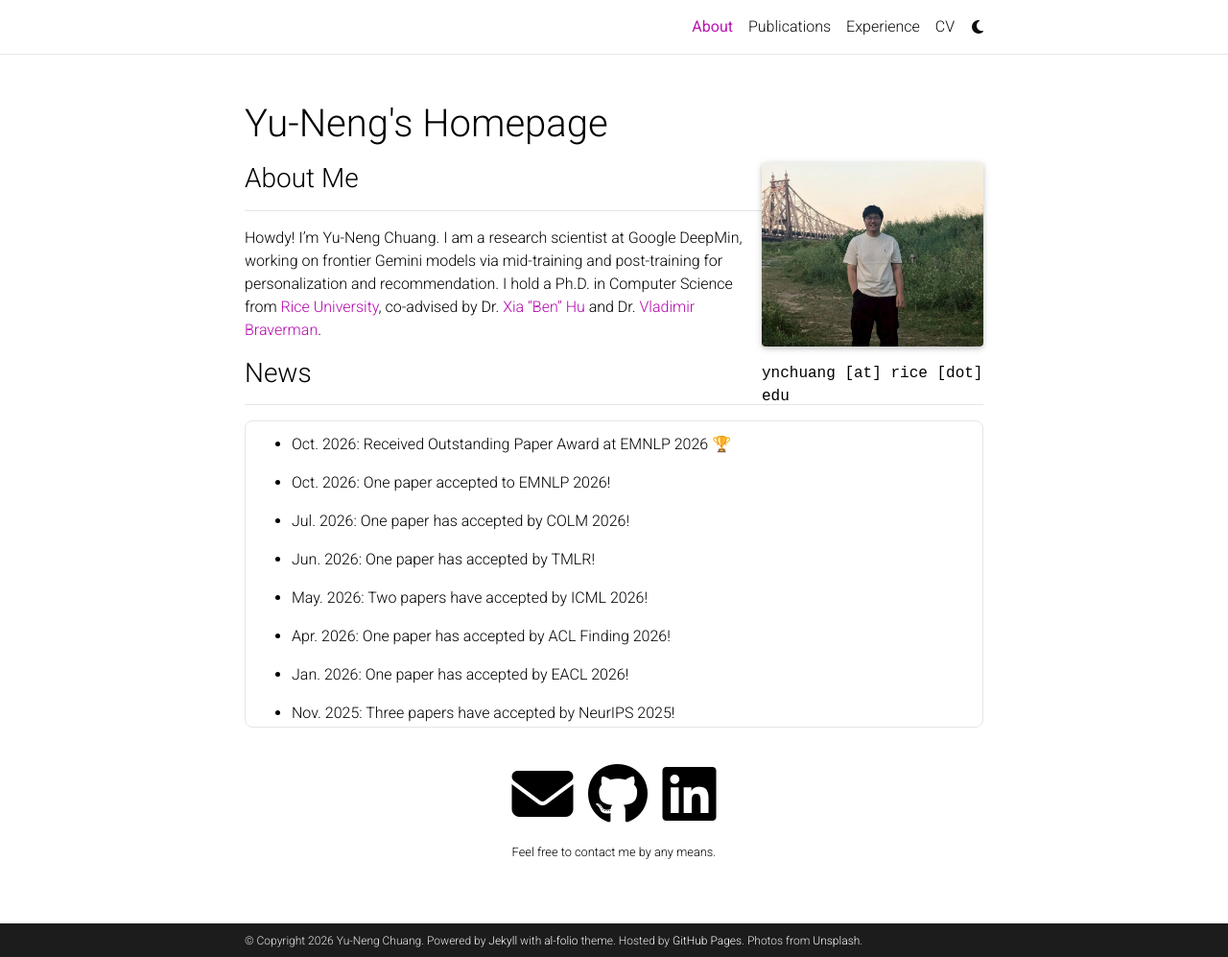
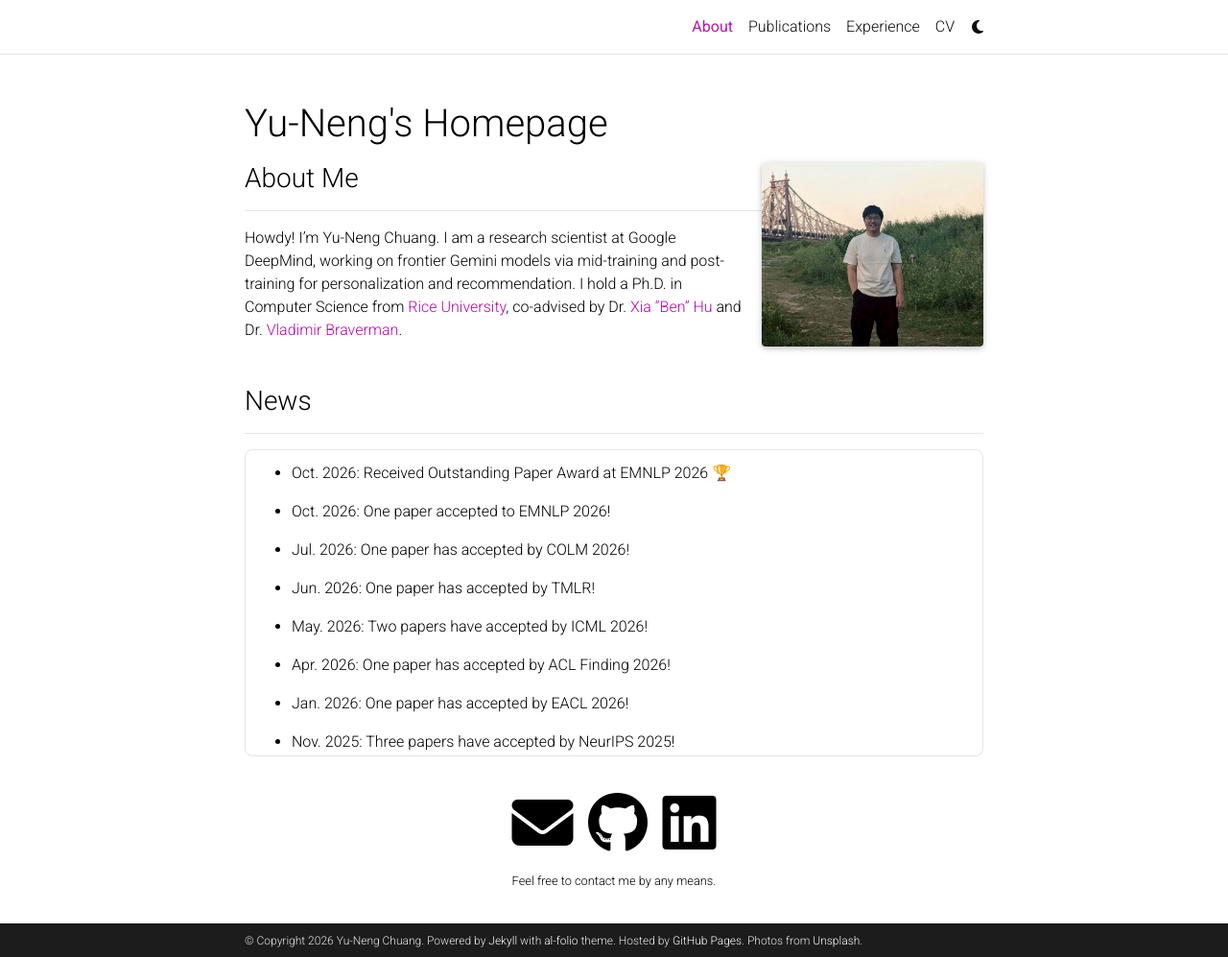
Before and after one commit to ynchuang/ynchuang.github.io, a Jekyll site: the page built from _pages/about.md, in a window 1280 px wide and 997 px high. Shown: the whole window at 96% size. Built offline with Jekyll 4.4.1, drawn with Linux system fonts in a browser that asks for light colours; full-size pictures stand in for the smaller copies a plugin makes; comment, search, counter and statistics services are not loaded; a style sheet for code colours, icons or effects is not loaded.

Commit message:
Remove email, space out News section
Co-Authored-By: Claude Opus 5.5 <noreply@anthropic.com>

```diff
--- a/_pages/about.md
+++ b/_pages/about.md
@@ -8,8 +8,6 @@ profile:
   align: right
   image: profile.jpg
   image_circular: false # crops the image to make it circular
-  address: >
-    <p>ynchuang [at] rice [dot] edu</p>
 
 news: false  # includes a list of news items
 latest_posts: false  # includes a list of the newest posts
@@ -19,10 +17,11 @@ social: true  # includes social icons at the bottom of the page
 
 ### About Me
 ---
-Howdy! I’m Yu-Neng Chuang. I am a research scientist at Google DeepMin, working on frontier Gemini models via mid-training and post-training for personalization and recommendation. I hold a Ph.D. in Computer Science from [Rice University](https://cs.rice.edu/), co-advised by Dr. [Xia "Ben" Hu](https://cs.rice.edu/~xh37/index.html) and Dr. [Vladimir Braverman](https://cs.rice.edu/~vb21/).
+Howdy! I’m Yu-Neng Chuang. I am a research scientist at Google DeepMind, working on frontier Gemini models via mid-training and post-training for personalization and recommendation. I hold a Ph.D. in Computer Science from [Rice University](https://cs.rice.edu/), co-advised by Dr. [Xia "Ben" Hu](https://cs.rice.edu/~xh37/index.html) and Dr. [Vladimir Braverman](https://cs.rice.edu/~vb21/).
 
 
 ### News
+{: .news-heading}
 ---
 <div class="news-scroll" markdown="1">
 
--- a/_sass/_base.scss
+++ b/_sass/_base.scss
@@ -1084,3 +1084,9 @@ nav[data-toggle="toc"] {
     border-radius: 3px;
   }
 }
+
+// Start the News section below the floated profile photo
+.news-heading {
+  clear: both;
+  padding-top: 1.5rem;
+}
```
